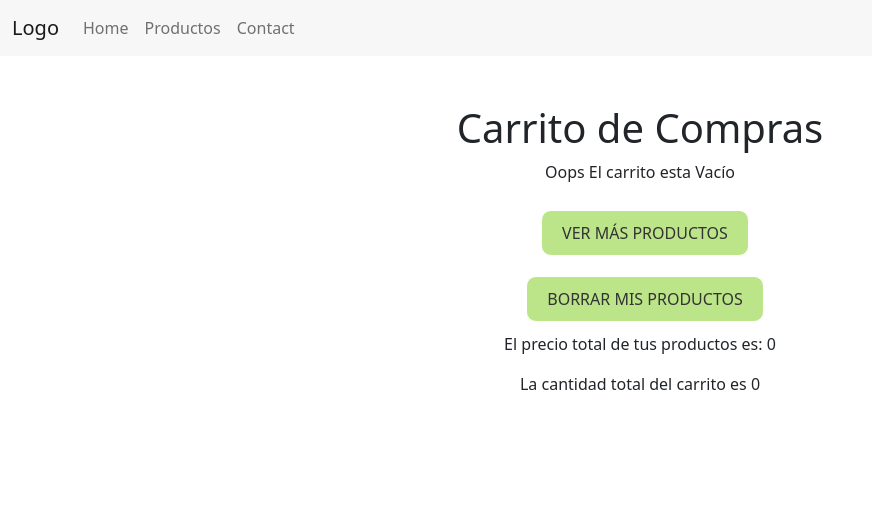
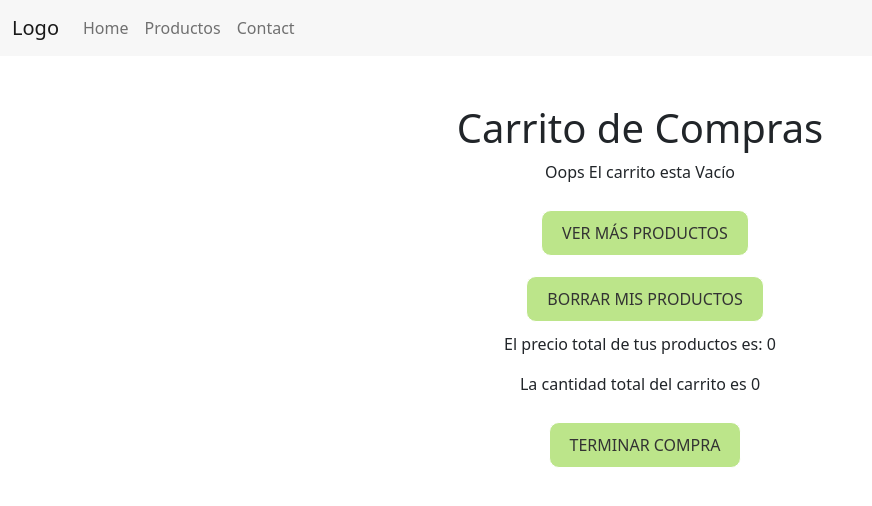
Before and after one commit to Agus-Gomez/react-coderhouse, a React (Create React App) app: page /cart in a window 1280 px wide. Shown: the top 506 px of the page, without its empty margins (0-872 px from the left). Built offline with nearby package versions, Linux system fonts and the light colour scheme; the HTML template or start-up script is replaced by a standard one.

Commit message:
Creación de Órdenes

```diff
--- a/src/components/cart/cart.js
+++ b/src/components/cart/cart.js
@@ -2,8 +2,50 @@ import { useContext } from "react";
 import { CartContext } from "../cartContext/CartContext";
 import CartItem from "../cartItem/CartItem";
 import { Link } from "react-router-dom";
+import { addDoc, collection, documentId, getDocs, getFirestore, query, where, writeBatch } from "firebase/firestore";
+
+
 const Cart = () => {
   const { cartList, EmptyCart, TotalPrice, IconCart } = useContext(CartContext);
+
+  async function generateOrder(e) {
+    e.preventDefault()
+    let order = {}
+
+    order.buyer = {name: 'Agus', email: 'agus@gmail.com', phone: '123456789',}
+    order.total = TotalPrice()
+    order.items = cartList.map(cartItem => {
+      const id = cartItem.product.id
+      const name = cartItem.product.Name
+      const price = cartItem.product.Price * cartItem.count
+
+      return {id, name, price}
+    })
+
+    const db = getFirestore()
+    const orderCollection = collection(db,'orders')
+    addDoc(orderCollection, order)
+    .then(resp => console.log(resp.id) )
+
+
+    const queryCollectionStock = collection(db,'Products')
+
+    const queryUpdateStock = await query(
+      queryCollectionStock, where( documentId(), 'in', cartList.map(it => it.product.id) )
+    )
+
+    const batch = writeBatch(db)
+
+    await getDocs(queryUpdateStock)
+    .then(resp => resp.docs.forEach(res => batch.update(res.ref, {
+      Stock: res.data().Stock - cartList.find(item => item.product.id === res.id).count
+    }) ))
+    .finally(()=> EmptyCart())
+
+    batch.commit()
+  }
+
+
 
   return (
     <>
@@ -30,6 +72,11 @@ const Cart = () => {
       <button onClick={EmptyCart}>Borrar mis productos</button>
       <p>El precio total de tus productos es: {TotalPrice()}</p>
       <p>La cantidad total del carrito es {IconCart()}</p>
+
+            <div>
+            <button onClick={generateOrder} >Terminar Compra</button>
+            </div>
+
     </>
   );
 };
--- a/src/components/itemListContainer.js
+++ b/src/components/itemListContainer.js
@@ -24,9 +24,6 @@ useEffect(() => {
   .catch(err => console.log(err))
   .finally(() => setLoading(false))
 }, [])
-
-console.log(products)
-
   return (
     <div>
       {loading ? (
```
